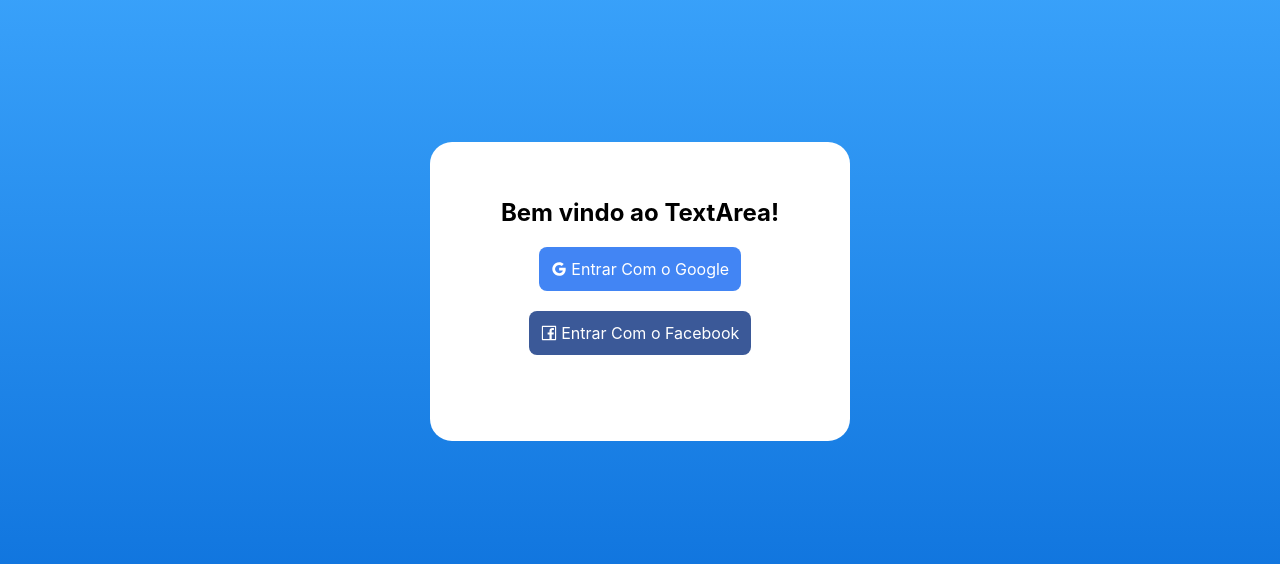
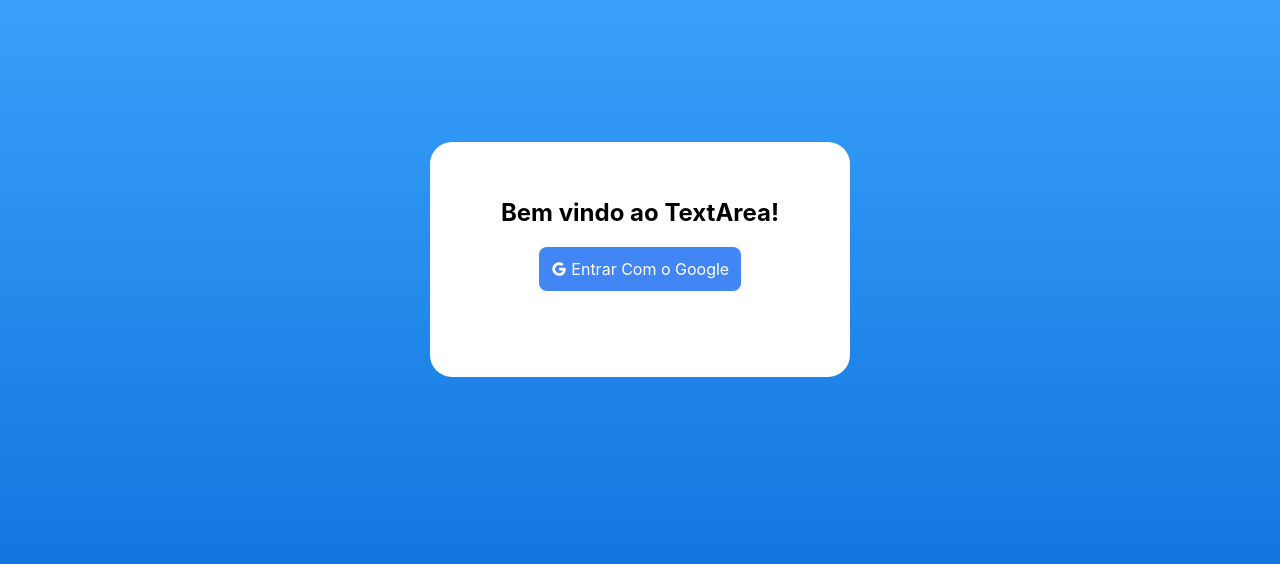
Before and after one commit to DanielEgiidio/text-area, a React (Create React App) app: page / in a window 1280 px wide. Shown: the part 114-678 px from the top of the page. Built offline with nearby package versions, Linux system fonts and the light colour scheme.

Commit message:
Autenticação com Google

```diff
--- a/src/components/Login.js
+++ b/src/components/Login.js
@@ -1,22 +1,20 @@
 import React from 'react';
-import { GoogleOutlined, FacebookOutlined } from '@ant-design/icons';
+import { GoogleOutlined } from '@ant-design/icons';
+import firebase from "firebase/app";
+
+import { auth } from "../firebase";
 
 const Login = () => {
     return (
         <div id="login-page" >
             <div id="login-card" >
                 <h2>Bem vindo ao TextArea!</h2>
+
                 <div
                     className="login-button google"
+                    onClick={() => auth.signInWithRedirect(new firebase.auth.GoogleAuthProvider())}
                 >
                     <GoogleOutlined /> Entrar Com o Google
-                </div>
-
-                <br /> <br />
-                <div
-                    className="login-button facebook"
-                >
-                    <FacebookOutlined /> Entrar Com o Facebook
                 </div>
 
                 <br /> <br />
--- /dev/null
+++ b/src/firebase.js
@@ -0,0 +1,11 @@
+import firebase from "firebase/app";
+import "firebase/auth";
+
+export const auth = firebase.initializeApp({
+  apiKey: "AIzaSyBfzSMyC-377LZczstMLIzD3VYgN3rcWUs",
+  authDomain: "textarea-2cf1b.firebaseapp.com",
+  projectId: "textarea-2cf1b",
+  storageBucket: "textarea-2cf1b.appspot.com",
+  messagingSenderId: "842515501142",
+  appId: "1:842515501142:web:4719900896ae1dd40debf7"
+}).auth();
```
